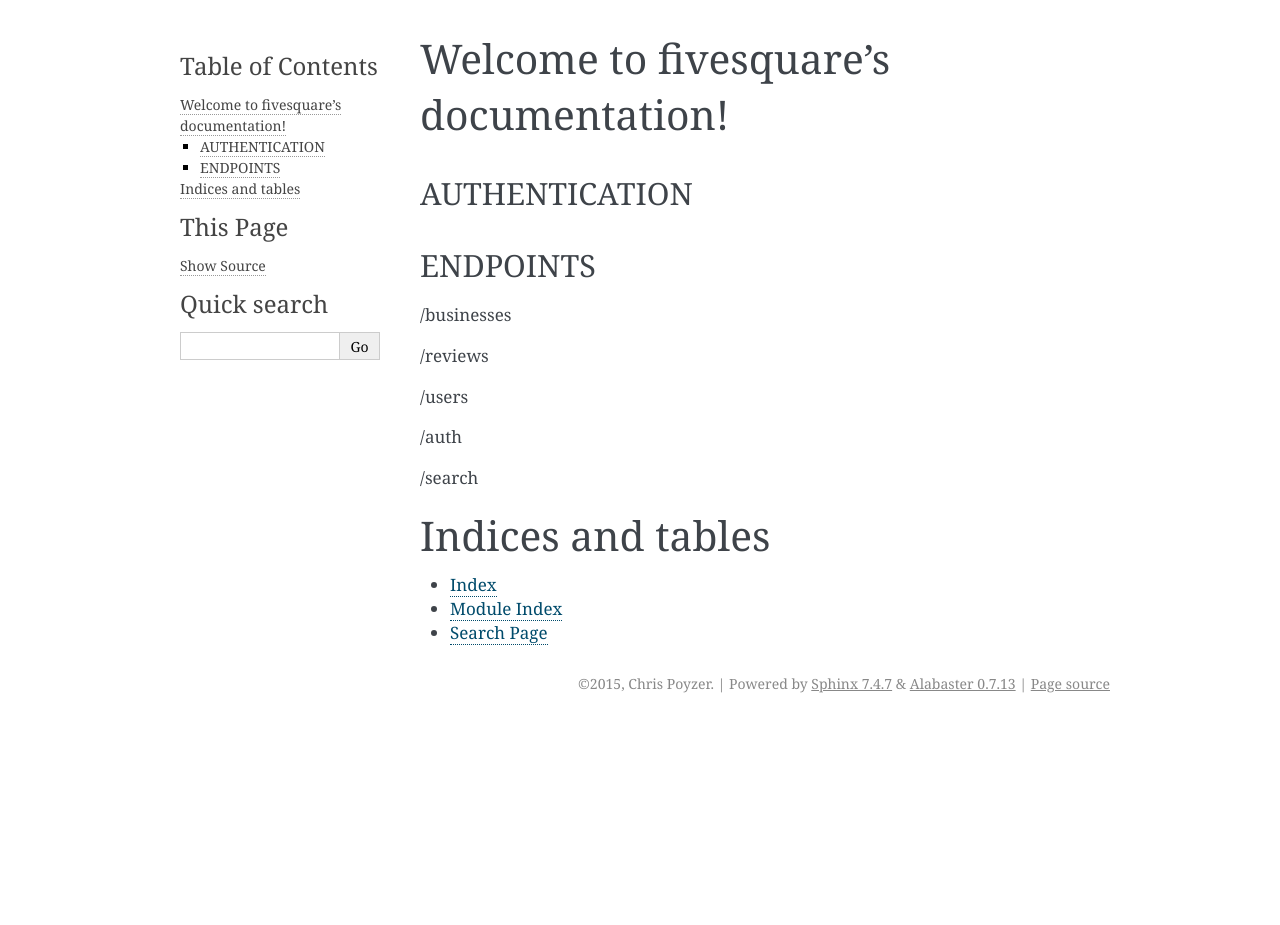
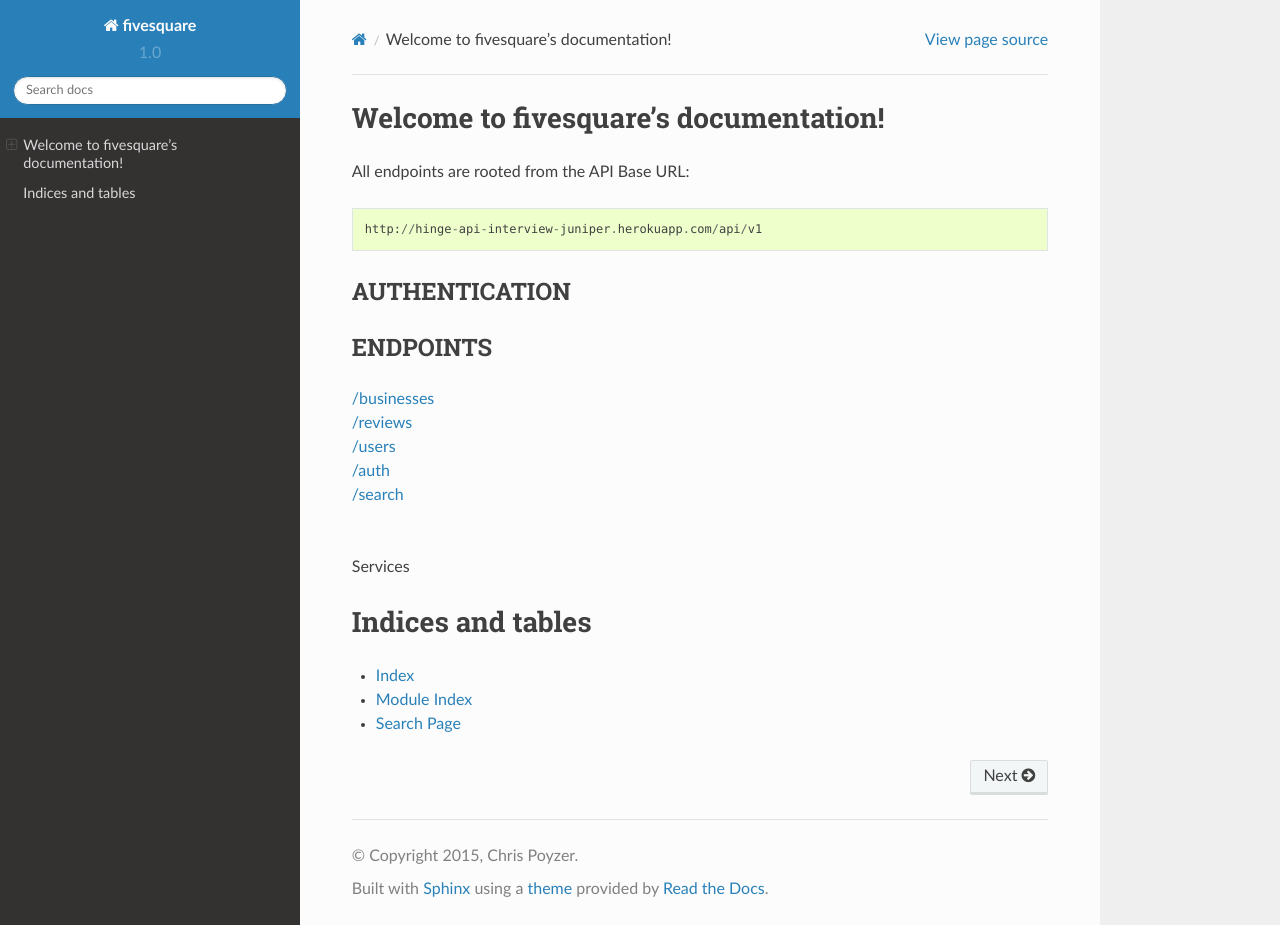
Before and after one commit to digitaldreamer/fivesquare, a Sphinx documentation site: the page built from service/docs/index.rst, in a window 1280 px wide and 925 px high. Built offline with Sphinx 7.4.7 and the Read the Docs theme 2.0.0, drawn with Linux system fonts in a browser that asks for light colours.

Commit message:
sphinx theme change and auth docs started

```diff
--- a/requirements.txt
+++ b/requirements.txt
@@ -14,5 +14,6 @@ pyramid-jinja2==2.5
 pymongo==3.0.3
 redis==2.10.3
 requests==2.7.0
+sphinx-rtd-theme==0.1.8
 uWSGI==2.0.11.1
 WebTest==2.0.18
--- a/service/docs/conf.py
+++ b/service/docs/conf.py
@@ -112,7 +112,9 @@ todo_include_todos = False
 
 # The theme to use for HTML and HTML Help pages.  See the documentation for
 # a list of builtin themes.
-html_theme = 'alabaster'
+# html_theme = 'alabaster'
+import sphinx_rtd_theme
+html_theme = 'sphinx_rtd_theme'
 
 # Theme options are theme-specific and customize the look and feel of a theme
 # further.  For a list of options available for each theme, see the
@@ -120,7 +122,7 @@ html_theme = 'alabaster'
 #html_theme_options = {}
 
 # Add any paths that contain custom themes here, relative to this directory.
-#html_theme_path = []
+html_theme_path = [sphinx_rtd_theme.get_html_theme_path()]
 
 # The name for this set of Sphinx documents.  If None, it defaults to
 # "<project> v<release> documentation".
--- a/service/docs/index.rst
+++ b/service/docs/index.rst
@@ -6,26 +6,31 @@
 Welcome to fivesquare's documentation!
 ======================================
 
+All endpoints are rooted from the API Base URL::
+
+    http://hinge-api-interview-juniper.herokuapp.com/api/v1
+
+
 AUTHENTICATION
 --------------
 
 ENDPOINTS
 ---------
 
-/businesses
+| :doc:`/businesses <services/businesses>`
+| :doc:`/reviews <index>`
+| :doc:`/users <services/auth>`
+| :doc:`/auth <services/auth>`
+| :doc:`/search <index>`
+|
+
+Services
 
 .. toctree::
     :maxdepth: 1
 
+    services/auth
     services/businesses
-
-/reviews
-
-/users
-
-/auth
-
-/search
 
 
 Indices and tables
```
Also changed, not shown: service/docs/services/auth.rst (added, +7 -0 lines).
